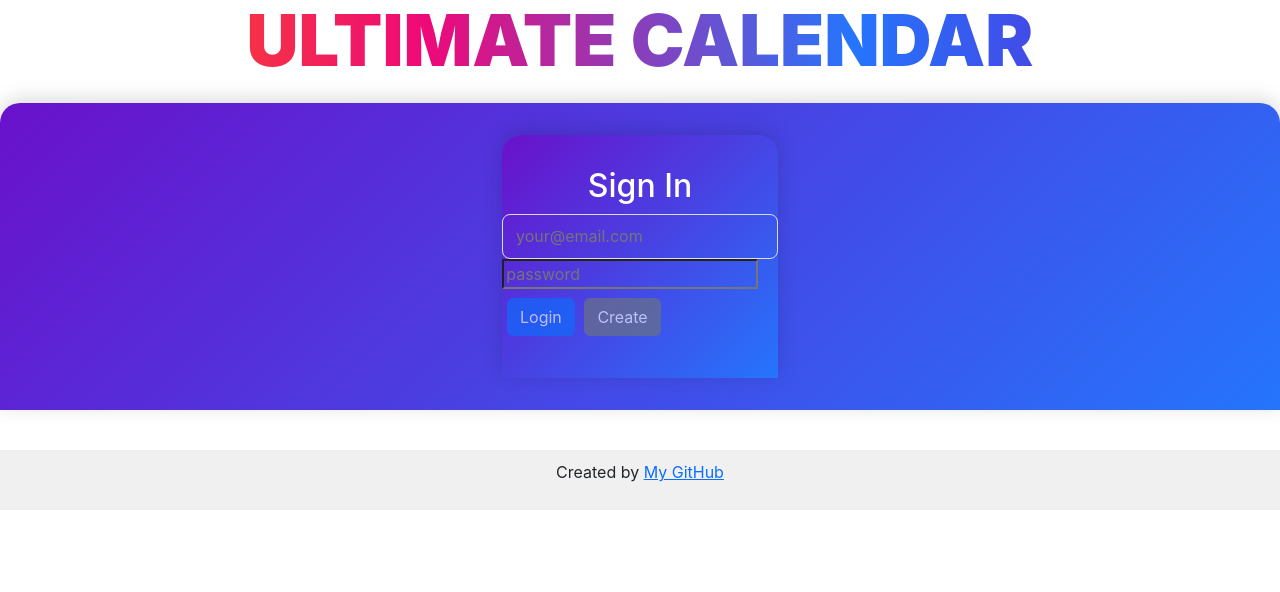
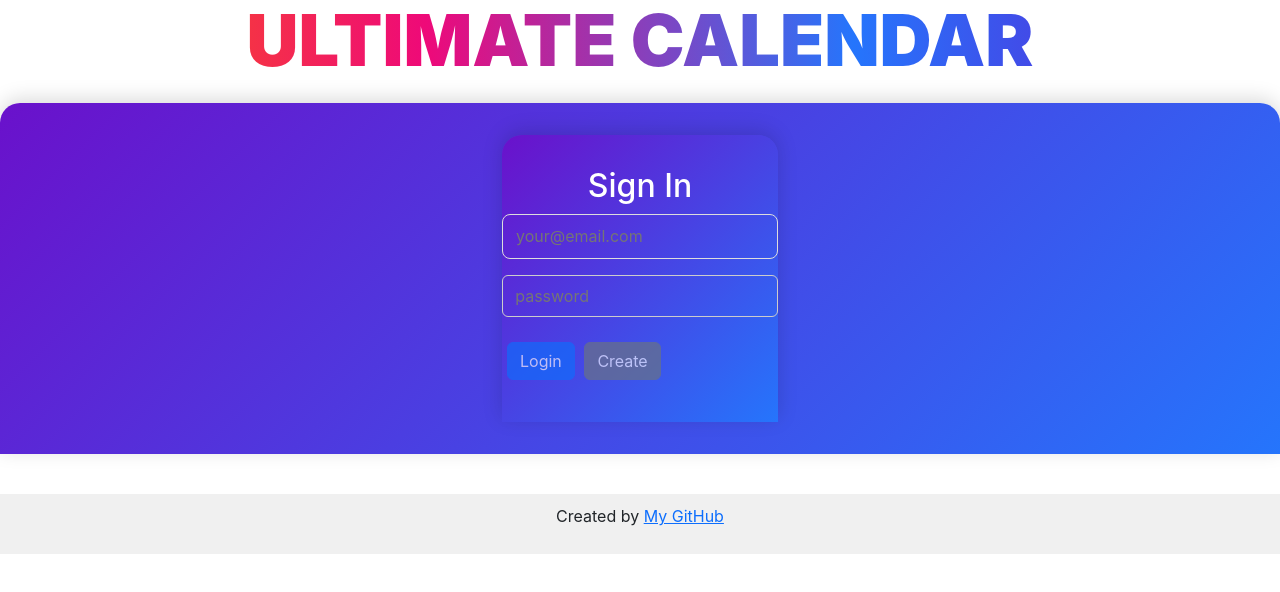
Before and after one commit to atkfuller/startup, a React (Vite) app: page / in a window 1280 px wide. Shown: the top 592 px of the page. Built offline with nearby package versions, Linux system fonts and the light colour scheme.

Commit message:
fixing styling again

```diff
--- a/src/login/login.css
+++ b/src/login/login.css
@@ -41,17 +41,19 @@
      color: white;
      font-weight: 700;
  }
-    .input-group {
-        display: flex;
-        flex-direction: column;
-        margin: 0.5rem 0;
-        width: 300px;
-        max-width: 80vw;
-        border: 1px solid #ccc;
-        border-radius: 8px;
-        padding: 0.5rem;
-        background: #fff;
-    }
+ .inputgroup {
+  width: 100%;
+  margin-bottom: 1rem;
+}
+
+.inputgroup input {
+  width: 100%;
+  padding: 0.5rem 0.75rem;
+  border: 1px solid #ccc;
+  border-radius: 6px;
+  box-sizing: border-box;
+  font-size: 1rem;
+}
 
  .input-group:focus-within {
      border: 1px solid #6a11cb;
```
